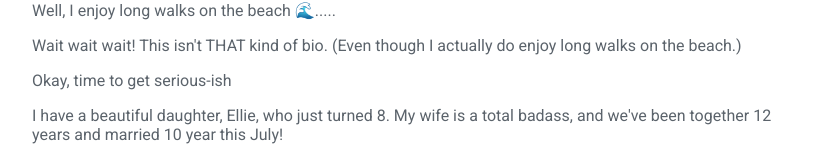
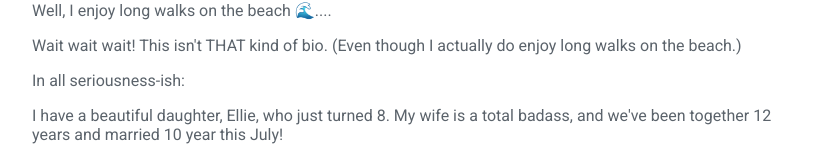
Before and after one commit to jamesncox/portfolio-v2, a React (Create React App) app: page / in a window 1280 px wide. Both pictures are taken after a click on the element "stalker". Shown: the part 207-368 px from the top of the page, without its empty margins (224-1055 px from the left). Built offline with nearby package versions, Linux system fonts and the light colour scheme.

Commit message:
Update StalkerBio.js typos

```diff
--- a/src/components/about/StalkerBio.js
+++ b/src/components/about/StalkerBio.js
@@ -12,9 +12,9 @@ export default function StalkerBio() {
     return (
         <>
             <p className="text">So. You want to know EVERYTHING there is to know?</p>
-            <p className="text">Well, I enjoy long walks on the beach 🌊.....</p>
+            <p className="text">Well, I enjoy long walks on the beach 🌊....</p>
             <p className="text">Wait wait wait! This isn't THAT kind of bio. (Even though I actually do enjoy long walks on the beach.)</p>
-            <p className="text">Okay, time to get serious-ish</p>
+            <p className="text">In all seriousness-ish:</p>
             <p className="text">I have a beautiful daughter, Ellie, who just turned 8. My wife is a total badass, and we've been together 12 years and married 10 year this July!</p>
 
             <div className="image-wrapper">
```
